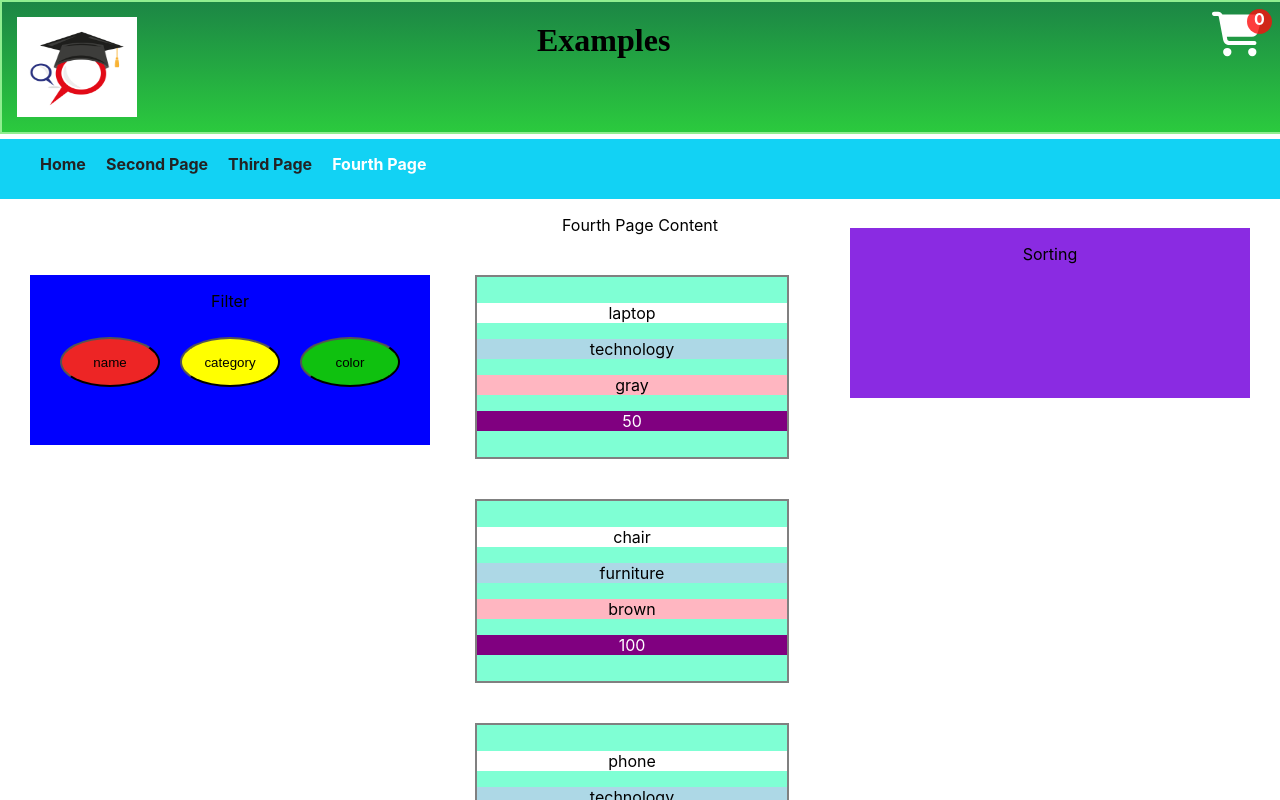
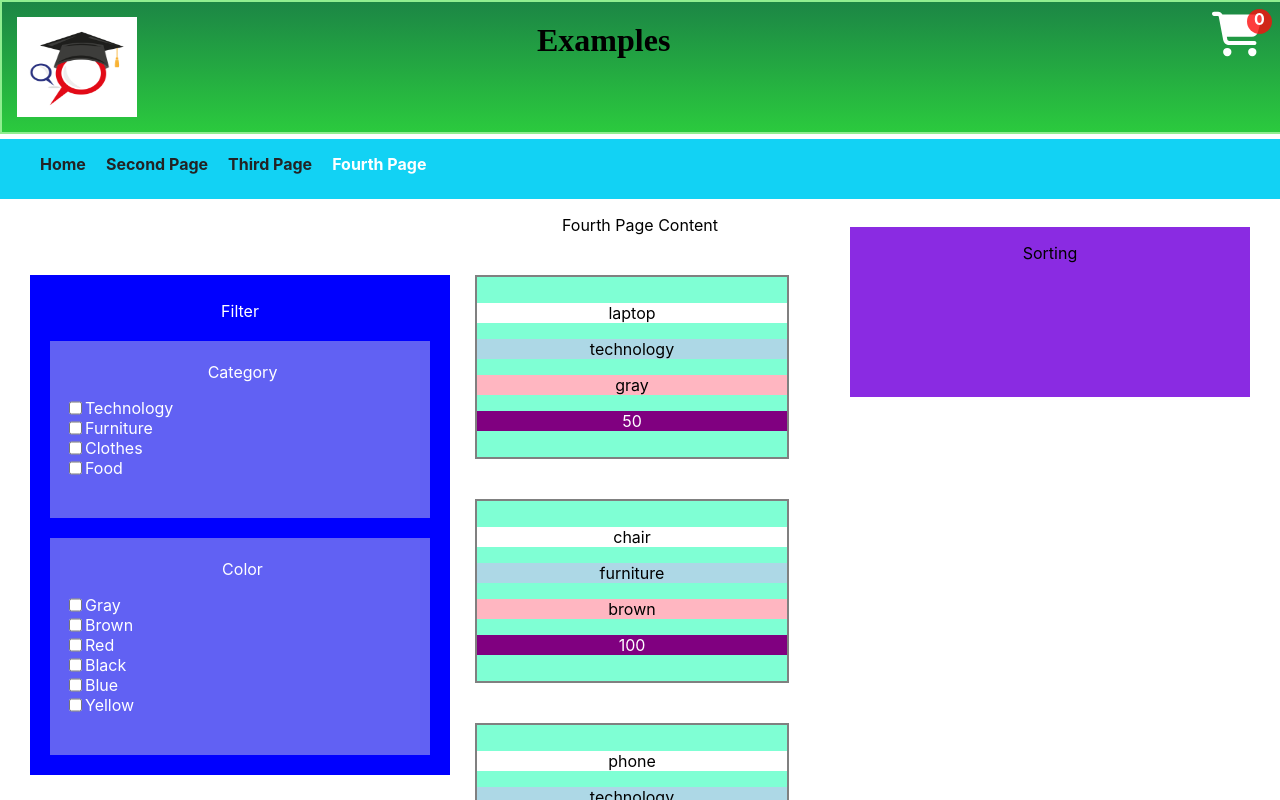
Before and after one commit to mvpetrusenko/react-pet-project, a React (Create React App) app: page /fourth in a window 1280 px wide. Shown: the top 800 px of the page. Built offline with nearby package versions, Linux system fonts and the light colour scheme.

Commit message:
edited filter block design

```diff
--- a/src/components/FourthPage/FilterData.js
+++ b/src/components/FourthPage/FilterData.js
@@ -1,66 +1,69 @@
+const FilterData = [
+    {
+        id: "1",
+        name: "laptop",
+        category: "technology",
+        color: "gray",
+        price: 50
+    },
+    {
+        id: "2",
+        name: "chair",
+        category: "furniture",
+        color: "brown",
+        price: 100
+    },
+    {
+        id: "3",
+        name: "phone",
+        category: "technology",
+        color: "red",
+        price: 150
+    },
+    {
+        id: "4",
+        name: "powerbank",
+        category: "technology",
+        color: "black",
+        price: 200
+    },
+    {
+        id: "5",
+        name: "jacket",
+        category: "clothes",
+        color: "black",
+        price: 250
+    },
+    {
+        id: "6",
+        name: "boots",
+        category: "clothes",
+        color: "brown",
+        price: 300
+    },
+    {
+        id: "7",
+        name: "shirt",
+        category: "clothes",
+        color: "brown",
+        price: 350
+    },
+    {
+        id: "8",
+        name: "jeans",
+        category: "clothes",
+        color: "blue",
+        price: 400
+    },
+    {
+        id: "9",
+        name: "banana",
+        category: "food",
+        color: "yellow",
+        price: 450
+    }
+]
 
 
-
-
-
-// const FilterData = [
-//     {
-//         id: "1",
-//         name: "laptop",
-//         category: "technology",
-//         color: "gray"
-//     },
-//     {
-//         id: "2",
-//         name: "chair",
-//         category: "furniture",
-//         color: "brown"
-//     },
-//     {
-//         id: "3",
-//         name: "phone",
-//         category: "technology",
-//         color: "red"
-//     },
-//     {
-//         id: "4",
-//         name: "powerbank",
-//         category: "technology",
-//         color: "black"
-//     },
-//     {
-//         id: "5",
-//         name: "jacket",
-//         category: "clothes",
-//         color: "black"
-//     },
-//     {
-//         id: "6",
-//         name: "boots",
-//         category: "clothes",
-//         color: "brown"
-//     },
-//     {
-//         id: "7",
-//         name: "shirt",
-//         category: "clothes",
-//         color: "brown"
-//     },
-//     {
-//         id: "8",
-//         name: "jeans",
-//         category: "clothes",
-//         color: "blue"
-//     },
-//     {
-//         id: "9",
-//         name: "banana",
-//         category: "food",
-//         color: "yellow"
-//     }
-// ]
-
-
-
-// // export to import and use this code
-// export default FilterData;
+// export to import and use this code
+export default FilterData;
--- a/src/components/FourthPage/FourthPage.css
+++ b/src/components/FourthPage/FourthPage.css
@@ -17,11 +17,11 @@ ul {
 
 .filter {
     background-color: blue;
-    color: black;
+    color: white;
     margin: 24px 10px 10px 30px;
     float: left; /* move to the left without display: flex and touching other elements */
     width: 400px;
-    height: 170px;
+    padding: 10px;
 
 }
 
@@ -32,7 +32,7 @@ ul {
 .sorting {
     background-color: blueviolet;
     color: black;
-    margin: -2039px 30px 40px 30px;
+    margin: -2040px 30px 40px 30px;
     float: right;
     width: 400px;
     height: 170px;
@@ -47,21 +47,19 @@ ul {
 
 /* the same styles for several buttons */
 /* apply css to multiple classes */
-.filterName, .filterCategory, .filterColor {
+/* .filterName, .filterCategory, .filterColor {
     width: 100px;
     height: 50px;
     margin: 10px;
-    border-radius: 55%; /* round corner */
-}
+    border-radius: 55%; - round corner
+} */
 
 
 
 /* but different colors for buttons with the same styles */
-.filter .filterName {
+/* .filter .filterName {
     background-color: rgb(237, 37, 37);
 }
-
-
 
 
 .filter .filterCategory {
@@ -70,8 +68,23 @@ ul {
 
 
 
+.filter .filterColor {
+    background-color: rgb(15, 193, 15);
+} */
 
 
-.filter .filterColor {
-    background-color: rgb(15, 193, 15);
+
+
+.filterCategory, .filterColor {
+    background: rgb(97, 97, 243);
+    margin: 20px 10px 10px 10px;
+    padding: 5px 10px 40px 15px;
 }
+
+
+
+
+.checkboxGroup {
+    display: flex;
+    flex-direction: row;
+}
--- a/src/components/FourthPage/FourthPage.js
+++ b/src/components/FourthPage/FourthPage.js
@@ -1,5 +1,6 @@
 import React, { useState } from 'react';
 import '../FourthPage/FourthPage.css'
+import FilterData from '../FourthPage/FilterData';
 
 // search for: react jsx render object (array)
 // [] - array, {} - object
@@ -17,6 +18,7 @@ import '../FourthPage/FourthPage.css'
 
 
 // css ul (not li !!!!) remove bullets (dots)
+// how to set name for a checkbox in react jsx
 
 
 
@@ -24,71 +26,71 @@ import '../FourthPage/FourthPage.css'
 function FourthPage() {
 
 
-  const FilterData = [
-    {
-        id: "1",
-        name: "laptop",
-        category: "technology",
-        color: "gray",
-        price: 50
-    },
-    {
-        id: "2",
-        name: "chair",
-        category: "furniture",
-        color: "brown",
-        price: 100
-    },
-    {
-        id: "3",
-        name: "phone",
-        category: "technology",
-        color: "red",
-        price: 150
-    },
-    {
-        id: "4",
-        name: "powerbank",
-        category: "technology",
-        color: "black",
-        price: 200
-    },
-    {
-        id: "5",
-        name: "jacket",
-        category: "clothes",
-        color: "black",
-        price: 250
-    },
-    {
-        id: "6",
-        name: "boots",
-        category: "clothes",
-        color: "brown",
-        price: 300
-    },
-    {
-        id: "7",
-        name: "shirt",
-        category: "clothes",
-        color: "brown",
-        price: 350
-    },
-    {
-        id: "8",
-        name: "jeans",
-        category: "clothes",
-        color: "blue",
-        price: 400
-    },
-    {
-        id: "9",
-        name: "banana",
-        category: "food",
-        color: "yellow",
-        price: 450
-    }
-]
+//   const FilterData = [
+//     {
+//         id: "1",
+//         name: "laptop",
+//         category: "technology",
+//         color: "gray",
+//         price: 50
+//     },
+//     {
+//         id: "2",
+//         name: "chair",
+//         category: "furniture",
+//         color: "brown",
+//         price: 100
+//     },
+//     {
+//         id: "3",
+//         name: "phone",
+//         category: "technology",
+//         color: "red",
+//         price: 150
+//     },
+//     {
+//         id: "4",
+//         name: "powerbank",
+//         category: "technology",
+//         color: "black",
+//         price: 200
+//     },
+//     {
+//         id: "5",
+//         name: "jacket",
+//         category: "clothes",
+//         color: "black",
+//         price: 250
+//     },
+//     {
+//         id: "6",
+//         name: "boots",
+//         category: "clothes",
+//         color: "brown",
+//         price: 300
+//     },
+//     {
+//         id: "7",
+//         name: "shirt",
+//         category: "clothes",
+//         color: "brown",
+//         price: 350
+//     },
+//     {
+//         id: "8",
+//         name: "jeans",
+//         category: "clothes",
+//         color: "blue",
+//         price: 400
+//     },
+//     {
+//         id: "9",
+//         name: "banana",
+//         category: "food",
+//         color: "yellow",
+//         price: 450
+//     }
+// ]
 
 
 
@@ -108,6 +110,19 @@ const filterDataCards = FilterData.map(card => <li>
 </li>);
 
 
+
+
+
+const handleFilterName = () => {
+
+}
+
+
+
+
+
+
+
   return (
     <div>
         {/* {<Header />}
@@ -118,9 +133,67 @@ const filterDataCards = FilterData.map(card => <li>
 
             <div className='filter'>
                 <p>Filter</p>
-                <button className='filterName'>name</button>
-                <button className='filterCategory'>category</button>
-                <button className='filterColor'>color</button>
+                <div className='filterCategory'>
+                    <p>Category</p>
+                    <div className='checkboxGroup'>
+                      <input type='checkbox' name='technology'></input>
+                      <label htmlFor='technology'>Technology</label>
+                    </div>
+
+                    <div className='checkboxGroup'>
+                      <input type='checkbox' name='furniture'></input>
+                      <label htmlFor='furniture'>Furniture</label>
+                    </div>
+
+                    <div className='checkboxGroup'>
+                      <input type='checkbox' name='clothes'></input>
+                      <label htmlFor='clothes'>Clothes</label>
+                    </div>
+
+                    <div className='checkboxGroup'>
+                      <input type='checkbox' name='food'></input>
+                      <label htmlFor='food'>Food</label>
+                    </div>
+
+                </div>
+
+
+
+                <div className='filterColor'>
+                    <p>Color</p>
+
+                    <div className='checkboxGroup'>
+                      <input type='checkbox' name='gray'></input>
+                      <label htmlFor='gray'>Gray</label>
+                    </div>
+
+                    <div className='checkboxGroup'>
+                      <input type='checkbox' name='brown'></input>
+                      <label htmlFor='brown'>Brown</label>
+                    </div>
+
+                    <div className='checkboxGroup'>
+                      <input type='checkbox' name='red'></input>
+                      <label htmlFor='red'>Red</label>
+                    </div>
+
+                    <div className='checkboxGroup'>
+                      <input type='checkbox' name='black'></input>
+                      <label htmlFor='black'>Black</label>
+                    </div>
+
+                    <div className='checkboxGroup'>
+                      <input type='checkbox' name='blue'></input>
+                      <label htmlFor='blue'>Blue</label>
+                    </div>
+
+                    <div className='checkboxGroup'>
+                      <input type='checkbox' name='yellow'></input>
+                      <label htmlFor='yellow'>Yellow</label>
+                    </div>
+
+
+                </div>
             </div>
 
 
```
